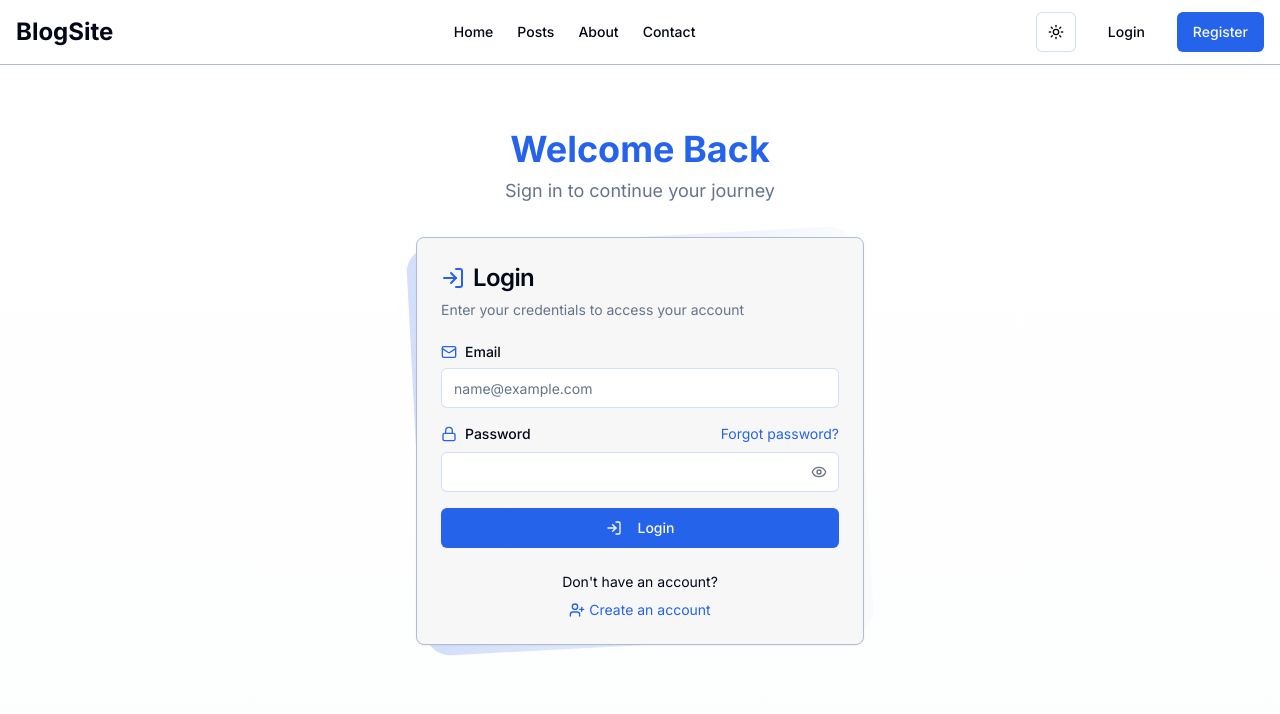
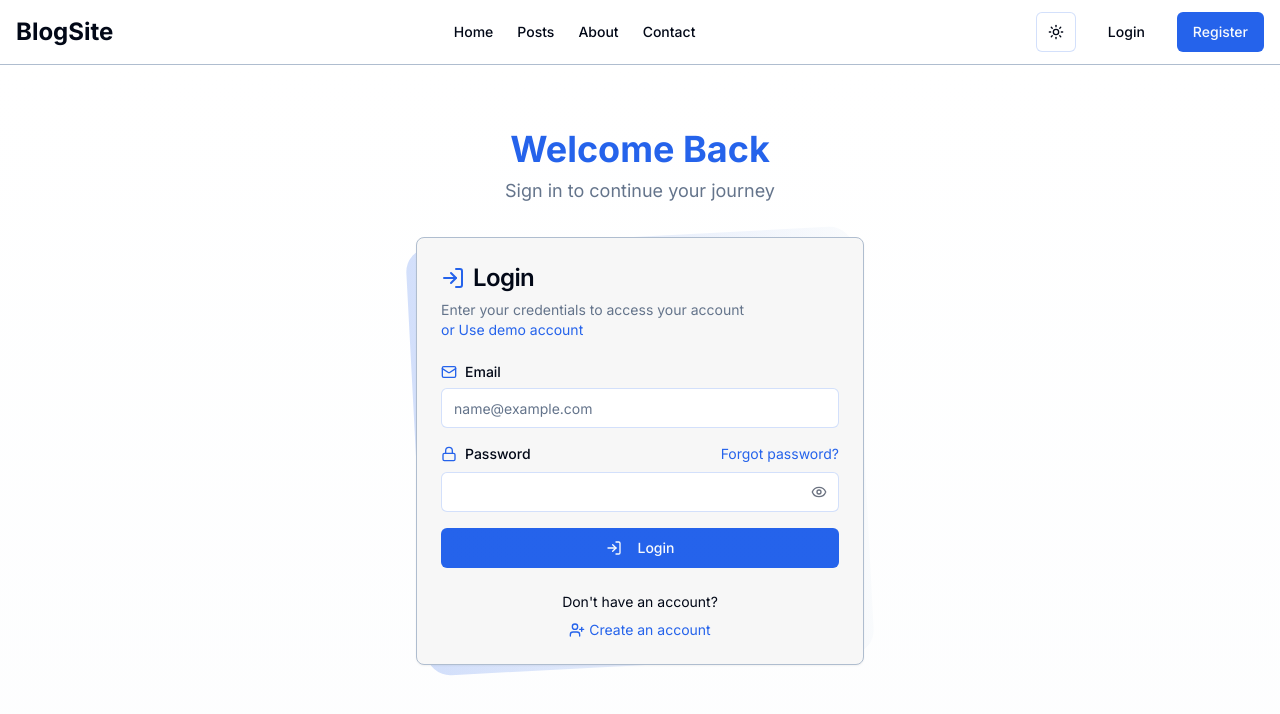
Before and after one commit to mamee13/Blog_website_backend, a Next.js app in the folder blog-frontend/: page /auth/login in a window 1280 px wide. Shown: the top 714 px of the page. Built offline with nearby package versions, Linux system fonts and the light colour scheme; no server answers.

Commit message:
demo account added in login page

```diff
--- a/blog-frontend/app/auth/login/page.tsx
+++ b/blog-frontend/app/auth/login/page.tsx
@@ -54,6 +54,11 @@ export default function LoginPage() {
     }
   }
 
+  const useDemoAccount = () => {
+    setEmail("mamaruyirga1394@gmail.com")
+    setPassword("Password123")
+  }
+
   return (
     <div className="min-h-screen bg-gradient-to-b from-background to-secondary/10">
       <div className="container mx-auto px-4 py-16">
@@ -75,7 +80,17 @@ export default function LoginPage() {
                   <LogIn className="w-6 h-6 text-primary" />
                   Login
                 </CardTitle>
-                <CardDescription>Enter your credentials to access your account</CardDescription>
+                <CardDescription>
+                  Enter your credentials to access your account
+                  <Button
+                    type="button"
+                    variant="link"
+                    className="text-primary p-0 h-auto font-normal hover:text-primary/80"
+                    onClick={useDemoAccount}
+                  >
+                    or Use demo account
+                  </Button>
+                </CardDescription>
               </CardHeader>
               <CardContent>
                 <form onSubmit={handleSubmit} className="space-y-4">
```
Also changed, not shown: package.json (+2 -13 lines).
